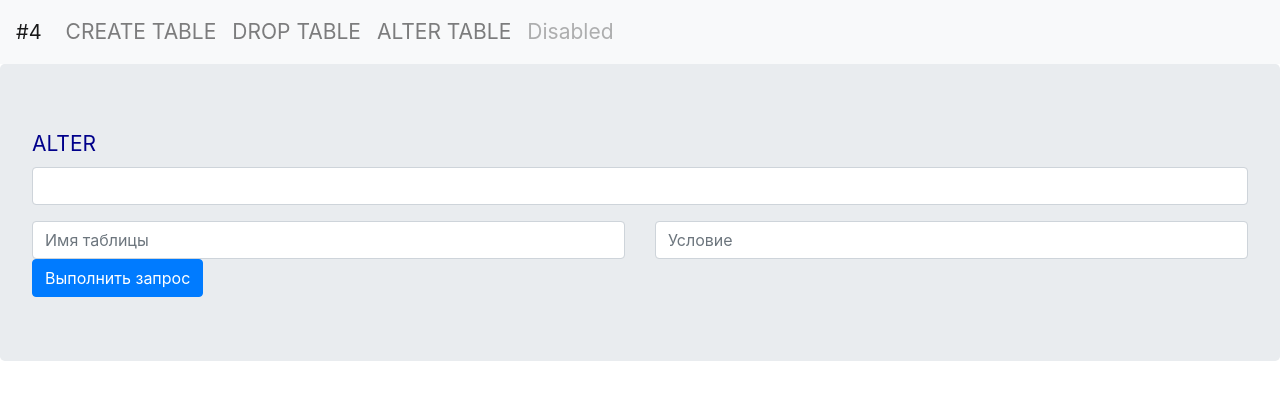
After one commit to notalina/Laboratory4, a Flask app: page /alter in a window 1280 px wide. The commit adds this page. Shown: the top 400 px of the page. Run offline with Flask 2, Linux system fonts and the light colour scheme; some libraries are stand-ins or nearby versions.

Commit message:
alter added

```diff
--- /dev/null
+++ b/templates/alter_table.html
@@ -0,0 +1,31 @@
+{% extends "layout.html" %}
+
+{% block title %}DROP TABLE{% endblock %}
+
+{% block head %}
+  {{ super() }}
+{% endblock %}
+
+{% block content %}
+<div>
+    <form id="alter_table_form" action="/alter" method="POST">
+        <div class="form-group">
+            <label for="tableName">ALTER</label>
+            <input type="text" class="form-control" id="tableName" name="table_name" aria-describedby="emailHelp">
+        </div>
+        <div class="inputs">
+            <div class="row ">
+                <div class="col">
+                    <input type="text" class="form-control" name="condition" placeholder="Имя таблицы">
+                </div>
+                <div class="col">
+                    <input type="text" class="form-control" name="condition" placeholder="Условие">
+                </div>
+            </div>
+        <div>
+            <button type="submit" class="btn btn-primary">Выполнить запрос</button>
+        </div
+        >
+    </form>
+</div>
+{% endblock %}
--- a/templates/drop_table.html
+++ b/templates/drop_table.html
@@ -15,8 +15,7 @@
         </div>
         <div>
             <button type="submit" class="btn btn-primary">Выполнить запрос</button>
-        </div
-        >
+        </div>
     </form>
 </div>
 {% endblock %}
--- a/templates/layout.html
+++ b/templates/layout.html
@@ -19,14 +19,14 @@
       </button>
       <div class="collapse navbar-collapse" id="navbarNav">
         <ul class="navbar-nav">
-          <li class="nav-item active">
+          <li class="nav-item">
             <a class="nav-link" href="/create">CREATE TABLE</a>
           </li>
           <li class="nav-item">
             <a class="nav-link" href="/drop">DROP TABLE</a>
           </li>
           <li class="nav-item">
-            <a class="nav-link" href="#">Pricing</a>
+            <a class="nav-link" href="/alter">ALTER TABLE</a>
           </li>
           <li class="nav-item">
             <a class="nav-link disabled" href="#">Disabled</a>
```
